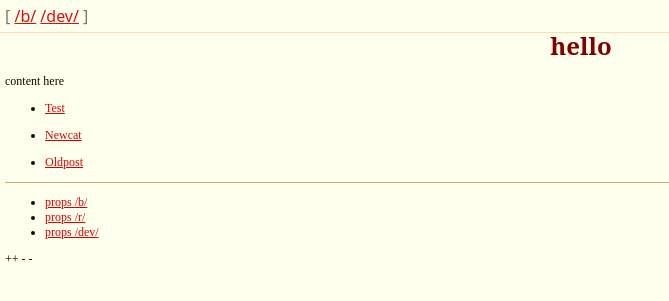
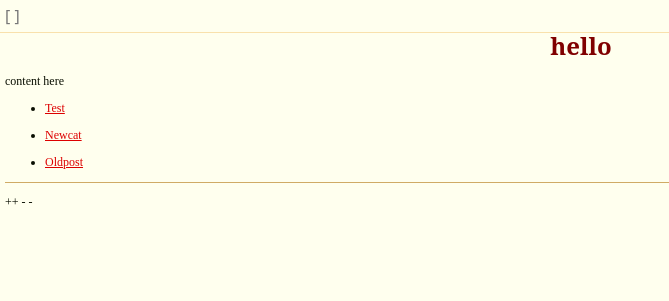
Before and after one commit to instat-test/instat-test, a Jekyll site: the page built from index.md, in a window 1280 px wide. Shown: the top 301 px of the page, without its empty margins (0-669 px from the left). Built offline with Jekyll 4.4.1, drawn with Linux system fonts in a browser that asks for light colours; nearby versions of some CDN libraries; library files that are not in the unit come from our copies; part of the change alters nothing that is shown.

Commit message:
Update _config.yml

```diff
--- a/_config.yml
+++ b/_config.yml
@@ -7,24 +7,4 @@ url:
 baseurl:
 
 
-ANON_DEFAULT: Анон
-APPROVE_BOARDS: default, discuss
-BOARD:
-  default:
-    title: /b/
-    permalink: /b/
-    displayname: Анон
-    picture: 1
-    media: False
-  request:
-    title: /r/
-    permalink: /r/
-    displayname: Анон
-    picture: 1
-    media: False
-  discuss:
-    title: /dev/
-    permalink: /d/
-    displayname: Сырно
-    picture: 1
-    media: False
+ANON_DEFAULT: Аноним
```
